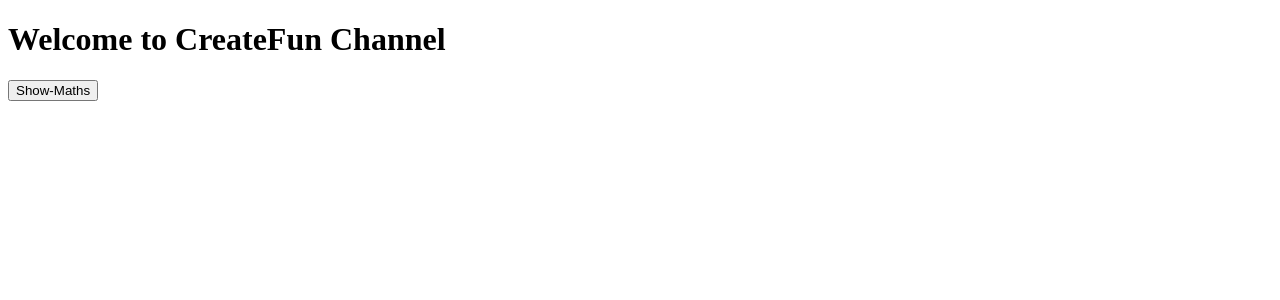
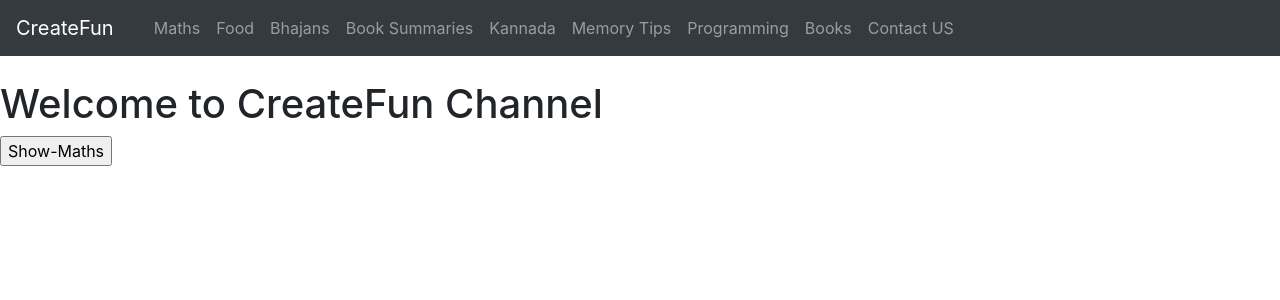
Before and after one commit to CreateFun/v3, an Angular app: page / in a window 1280 px wide. Shown: the top 300 px of the page. Built offline with nearby package versions, Linux system fonts and the light colour scheme.

Commit message:
Update app.component.html

```diff
--- a/src/app/app.component.html
+++ b/src/app/app.component.html
@@ -1,3 +1,49 @@
+
+<!DOCTYPE html>
+<html lang="en">
+<head>
+  <title>Bootstrap Example</title>
+  <meta charset="utf-8">
+  <meta name="viewport" content="width=device-width, initial-scale=1">
+  <link rel="stylesheet" href="https://cdn.jsdelivr.net/npm/bootstrap@4.6.1/dist/css/bootstrap.min.css">
+  <script src="https://cdn.jsdelivr.net/npm/jquery@3.5.1/dist/jquery.slim.min.js"></script>
+  <script src="https://cdn.jsdelivr.net/npm/popper.js@1.16.1/dist/umd/popper.min.js"></script>
+  <script src="https://cdn.jsdelivr.net/npm/bootstrap@4.6.1/dist/js/bootstrap.bundle.min.js"></script>
+</head>
+<body>
+
+<nav class="navbar navbar-expand-md bg-dark navbar-dark">
+  <a class="navbar-brand" href="#">CreateFun</a>
+  <button class="navbar-toggler" type="button"   (click)="toggleNavbar()" data-toggle="collapse" data-target="#collapsibleNavbar">
+    <span class="navbar-toggler-icon"></span>
+  </button>
+  <div class="collapse navbar-collapse" id="collapsibleNavbar"   [ngClass]="{ 'show': navbarOpen }">
+    <ul class="navbar-nav">
+
+      <li class="nav-item"><a class="nav-link" routerLink="/home"><i class="bi bi-house-door "></i></a> </li>
+
+
+      <li class="nav-item"><a  class="nav-link" routerLink="/maths">Maths</a></li>
+      <li class="nav-item"><a   class="nav-link" routerLink="/food">Food</a></li>
+
+      <li class="nav-item"><a  class="nav-link" routerLink="/bhajans">Bhajans</a></li>
+      <li class="nav-item"><a  class="nav-link" routerLink="/booksummaries">Book Summaries</a></li>
+
+      <li class="nav-item"><a  class="nav-link" routerLink="/kannada">Kannada</a></li>
+      <li class="nav-item"><a  class="nav-link" routerLink="/memorytips">Memory Tips</a></li>
+      <li class="nav-item"><a  class="nav-link" routerLink="/programming">Programming</a></li>
+      <li class="nav-item"><a  class="nav-link" routerLink="/books">Books</a></li>
+
+      <li class="nav-item"><a  class="nav-link" routerLink="/contactus">Contact US</a></li>
+    </ul>
+  </div>
+</nav>
+<br>
+
+</body>
+</html>
+
+
 <h1> Welcome to CreateFun Channel</h1>
 <div *ngIf="showMathsButton"><input type="button" value="Show-Maths" (click)="Maths()"></div>
 
```
